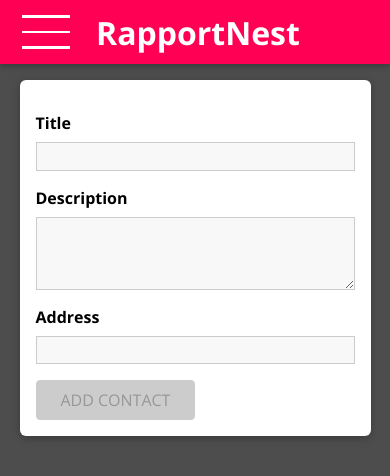
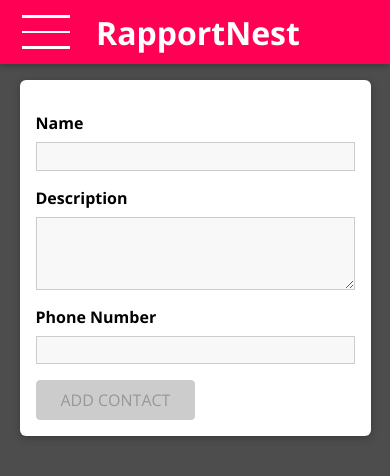
Before and after one commit to sarathk73/RapportNest, a React (Create React App) app in the folder frontend/: page /contacts/new in a window 390 px wide. Shown: the top 476 px of the page. Built offline with nearby package versions, Linux system fonts and the light colour scheme.

Commit message:
added phone number field and removed address field

```diff
--- a/frontend/src/contacts/components/ContactItem.js
+++ b/frontend/src/contacts/components/ContactItem.js
@@ -13,7 +13,7 @@
         </div>
         <div className="contact-item__info">
           <h2>{props.title}</h2>
-          <h3>{props.address}</h3>
+          <h3>{props.phone}</h3>
           <p>{props.description}</p>
         </div>
         <div className="contact-item__actions">
--- a/frontend/src/contacts/components/ContactList.js
+++ b/frontend/src/contacts/components/ContactList.js
@@ -25,7 +25,7 @@
           image={contact.imageUrl}
           title={contact.title}
           description={contact.description}
-          address={contact.address}
+          phone={contact.phone}
           creatorId={contact.creator}
         />
       ))}
--- a/frontend/src/contacts/pages/NewContact.js
+++ b/frontend/src/contacts/pages/NewContact.js
@@ -67,7 +67,7 @@
         id="title"
         element="input"
         type="text"
-        label="Title"
+        label="Name"
         validators={[VALIDATOR_REQUIRE()]}
         errorText="Please enter a valid title."
         onInput={inputHandler}
@@ -81,11 +81,11 @@
         onInput={inputHandler}
       />
       <Input
-        id="address"
+        id="phone"
         element="input"
-        label="Address"
-        validators={[VALIDATOR_REQUIRE()]}
-        errorText="Please enter a valid address."
+        label="Phone Number"
+        validators={[VALIDATOR_MINLENGTH(10)]}
+        errorText="Please enter a valid phone number (at least 10)."
         onInput={inputHandler}
       />
       <Button type="submit" disabled={!formState.isValid}>
--- a/frontend/src/contacts/pages/UserContact.js
+++ b/frontend/src/contacts/pages/UserContact.js
@@ -10,7 +10,7 @@
     title: 'Sarath K',
     description: 'Upcoming Associate Engineer !',
     imageUrl: sarathImage,
-    address: '20 W 34th St, Thirikkaderi, IN 679502',
+    phone: '7306162306',
     creator: 'u1'
   }
 ];
```
